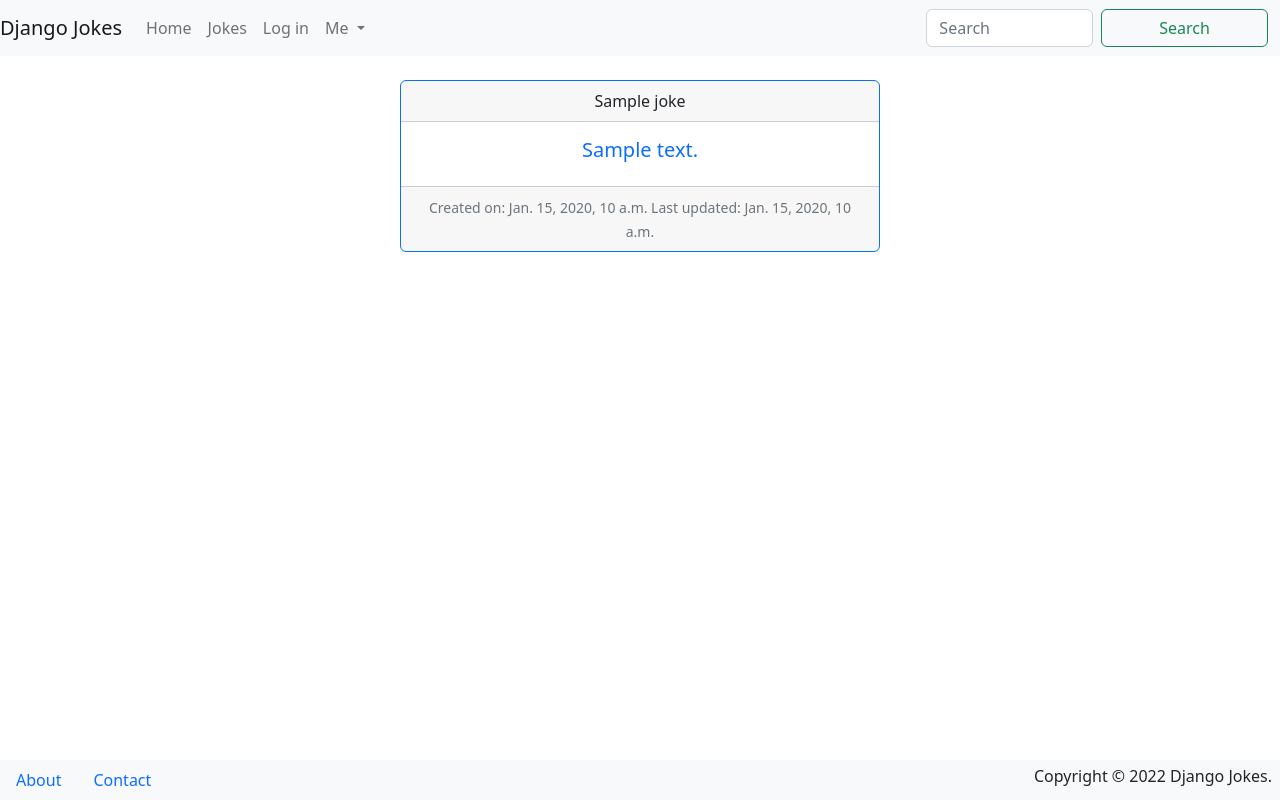
After one commit to WaWa5305/djangojokes.com, a Django app: page /jokes/joke/1/ in a window 1280 px wide. The commit adds this page. Run offline with Django 5.2, Linux system fonts and the light colour scheme; tables that the repository leaves empty hold one stand-in row (values such as "Sample post"); some libraries are stand-ins or nearby versions.

Commit message:
Create DetailView

```diff
--- a/jokes/models.py
+++ b/jokes/models.py
@@ -1,4 +1,5 @@
 from django.db import models
+from django.urls import reverse
 
 class Joke(models.Model):
     question = models.TextField(max_length=200)
@@ -6,5 +7,8 @@ class Joke(models.Model):
     created = models.DateTimeField(auto_now_add=True)
     updated = models.DateTimeField(auto_now=True)
 
+    def get_absolute_url(self):
+        return reverse('jokes:detail', args=[str(self.pk)])
+
     def __str__(self):
         return self.question
--- a/jokes/urls.py
+++ b/jokes/urls.py
@@ -1,4 +1,9 @@
 from django.urls import path
 
+from .views import JokeDetailView, JokeListView
+
 app_name = 'jokes'
-urlpatterns = []
+urlpatterns =  [
+   path('joke/<int:pk>/', JokeDetailView.as_view(), name='detail'),
+   path('', JokeListView.as_view(), name='list'),
+]
--- a/jokes/views.py
+++ b/jokes/views.py
@@ -1,3 +1,10 @@
-from django.shortcuts import render
+from django.views.generic import DetailView, ListView
 
-# Create your views here.
+from .models import Joke
+
+class JokeDetailView(DetailView):
+    model = Joke
+
+
+class JokeListView(ListView):
+    model = Joke
--- a/templates/_base.html
+++ b/templates/_base.html
@@ -27,7 +27,7 @@
           </a>
         </li>
         <li class="nav-item">
-          <a class="nav-link" href="#">Jokes</a>
+          <a class="nav-link" href="{% url 'jokes:list' %}">Jokes</a>
         </li>
         <li class="nav-item">
           <a class="nav-link" href="#">Log in</a>
--- /dev/null
+++ b/templates/jokes/joke_detail.html
@@ -0,0 +1,18 @@
+{% extends "_base.html" %}
+
+{% block title %}Joke{% endblock %}
+{% block main %}
+  <div class="card border-primary m-auto mb-3 text-center"
+    style="max-width: 30rem">
+    <div class="card-header">{{ joke.question }}</div>
+    <div class="card-body text-primary">
+      <h5 class="card-title">{{ joke.answer }}</h5>
+    </div>
+    <div class="card-footer">
+      <small class="text-muted">
+        Created on: {{ joke.created }}
+        Last updated: {{ joke.updated }}
+      </small>
+    </div>
+  </div>
+{% endblock %}
```
Also changed, not shown: templates/jokes/joke_list.html (added, +14 -0 lines).
